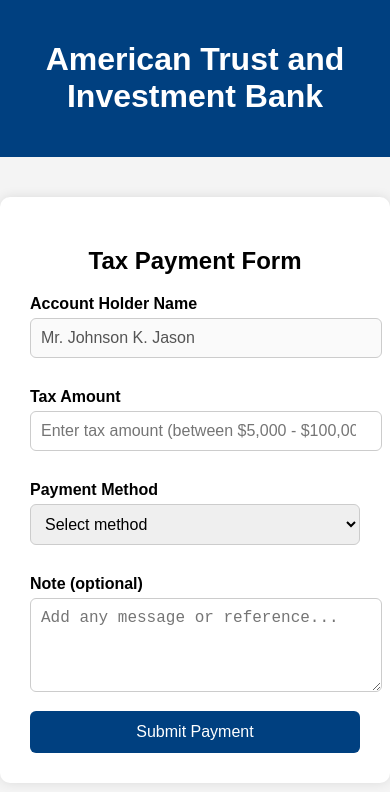
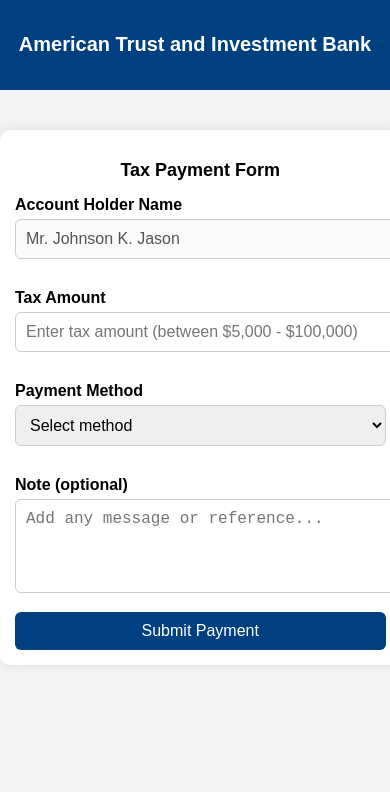
Before and after one commit to Hannahdot/American--Bank--trust-, a plain HTML site: page tax-payment.html in a window 390 px wide. Drawn offline with Linux system fonts and the light colour scheme.

Commit message:
Add files via upload

```diff
--- a/tax-payment.html
+++ b/tax-payment.html
@@ -65,7 +65,34 @@
             border: 1px solid #d0e9c6;
         }
     </style>
-</head>
+
+    <meta name="viewport" content="width=device-width, initial-scale=1.0">
+    <style>
+        @media only screen and (max-width: 600px) {
+            body {
+                padding: 0;
+            }
+            main {
+                width: 95%;
+                padding: 15px;
+            }
+            input[type="text"],
+            input[type="number"],
+            select,
+            textarea,
+            button {
+                font-size: 16px;
+                padding: 10px;
+            }
+            header h1 {
+                font-size: 20px;
+            }
+            h2 {
+                font-size: 18px;
+            }
+        }
+    </style>
+    </head>
 <body>
 
 <header>
```
